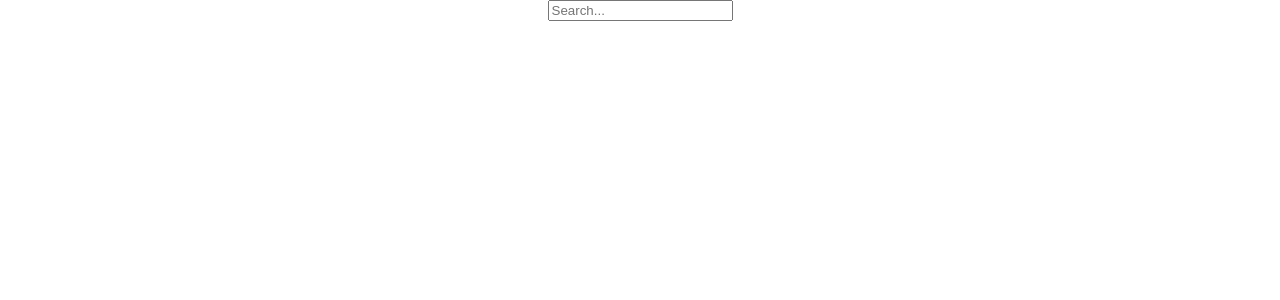
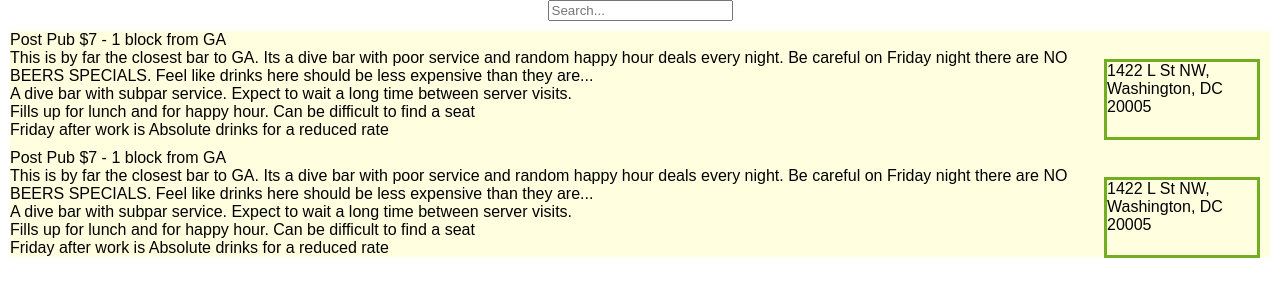
Before and after one commit to samgehret/esGApe-front-end, a React (Create React App) app: page /restaurants in a window 1280 px wide. Shown: the top 300 px of the page. Built offline with nearby package versions, Linux system fonts and the light colour scheme.

Commit message:
restaurant component

```diff
--- a/package.json
+++ b/package.json
@@ -3,6 +3,7 @@
   "version": "0.1.0",
   "private": true,
   "dependencies": {
+    "axios": "^0.18.0",
     "react": "^16.2.0",
     "react-dom": "^16.2.0",
     "react-scripts": "1.1.1"
--- a/src/App.js
+++ b/src/App.js
@@ -2,6 +2,7 @@
 // import logo from './logo.svg';
 import './App.css'
 import Restaurant from './components/Restaurant'
+//import axios from 'axios'
 
 class App extends Component {
   constructor (props) {
@@ -12,17 +13,33 @@
   }
 
   render () {
+    const restaurant = {
+      '_id': '5aba77a8952c454828cd34d5',
+      'name': 'Post Pub',
+      'address': '1422 L St NW, Washington, DC 20005',
+      'website': 'https://postpubdc.com/',
+      'drinkPrice': '7',
+      'ambiance': 'A dive bar with subpar service. Expect to wait a long time between server visits.',
+      'description': 'This is by far the closest bar to GA. Its a dive bar with poor service and random happy hour deals every night. Be careful on Friday night there are NO BEERS SPECIALS. Feel like drinks here should be less expensive than they are...',
+      'crowds': 'Fills up for lunch and for happy hour. Can be difficult to find a seat',
+      'distance': '1 block from GA',
+      'deals': 'Friday after work is Absolute drinks for a reduced rate'
+    }
+
     return (
       <div className='App'>
         <div className='Main'>
           <div className='search'>
             <input type='text' placeholder='Search...' value={this.state.search} onChange={this.handleSearch} />
           </div>
-          <div className='restaurant'>
+          <div>
+            <Restaurant restaurant={restaurant} />
+          </div>
+          {/* <div className='restaurant'>
             {this.state.restaurant.map((restaurant) => {
               return <Restaurant key={restaurant.name} />
             })}
-          </div>
+          </div> */}
         </div>
       </div>
     )
--- /dev/null
+++ b/src/components/Restaurant.css
@@ -0,0 +1,29 @@
+.restaurant {
+    background-color: lightyellow;
+    /* it helps to put them in one line */
+    flex-basis: calc(30% - 20px);
+    margin: 10px;
+    cursor: pointer;
+    text-align: left;
+  }
+
+  .restaurant:hover {
+    opacity: 0.9;
+  }
+
+  /* .restaurant-picture {
+    height: 180px;
+    background-size: cover;
+  } */
+
+  .restaurant-name {
+    margin-top: 10px;
+  }
+
+  .restaurant-address {
+    float: right;
+    width: 150px;
+    height: 75px;
+    margin: 10px;
+    border: 3px solid #73AD21;
+}
--- a/src/components/Restaurant.js
+++ b/src/components/Restaurant.js
@@ -1,16 +1,33 @@
 import React, { Component } from 'react'
+import './Restaurant.css'
 
 class Restaurant extends Component {
   render () {
-    const style = { backgroundImage: "url('" + this.props.restaurant.imageUrl + "')"}
-
-    const name = this.props.restaurant.name + '$$$' + ' - ' + this.props.restaurant.name
-
+    const restaurant = this.props.restaurant.name + ' $' + this.props.restaurant.drinkPrice + ' - ' + this.props.restaurant.distance
+    const address = this.props.restaurant.address
+    const feedback = this.props.restaurant.description
+    const ambiance = this.props.restaurant.ambiance
+    const crowds = this.props.restaurant.crowds
+    const deals = this.props.restaurant.deals
     return (
 
-      <div className='restaurant'>
-        <div className='restaurant-picture' style={style} />
-        <div className='restaurant-name'>{name}</div>
+      <div className='restaurant' onClick={this.props.handleClick}>
+        <div className='restaurant-lunchspots'>
+          <div className='restaurant-name'>{restaurant}</div>
+          <div className='restaurant-address'>{address} </div>
+          <div className='restaurant-feedback'>{feedback} </div>
+          <div className='restaurant-feedback'>{ambiance} </div>
+          <div className='restaurant-feedback'>{crowds} </div>
+          <div className='restaurant-feedback'>{deals} </div>
+        </div>
+        <div className='restaurant-happyhours'>
+          <div className='restaurant-name'>{restaurant}</div>
+          <div className='restaurant-address'>{address} </div>
+          <div className='restaurant-feedback'>{feedback} </div>
+          <div className='restaurant-feedback'>{ambiance} </div>
+          <div className='restaurant-feedback'>{crowds} </div>
+          <div className='restaurant-feedback'>{deals} </div>
+        </div>
       </div>
     )
   }
```
Also changed, not shown: 1 other file (tests, documents, lock files or other folders).
